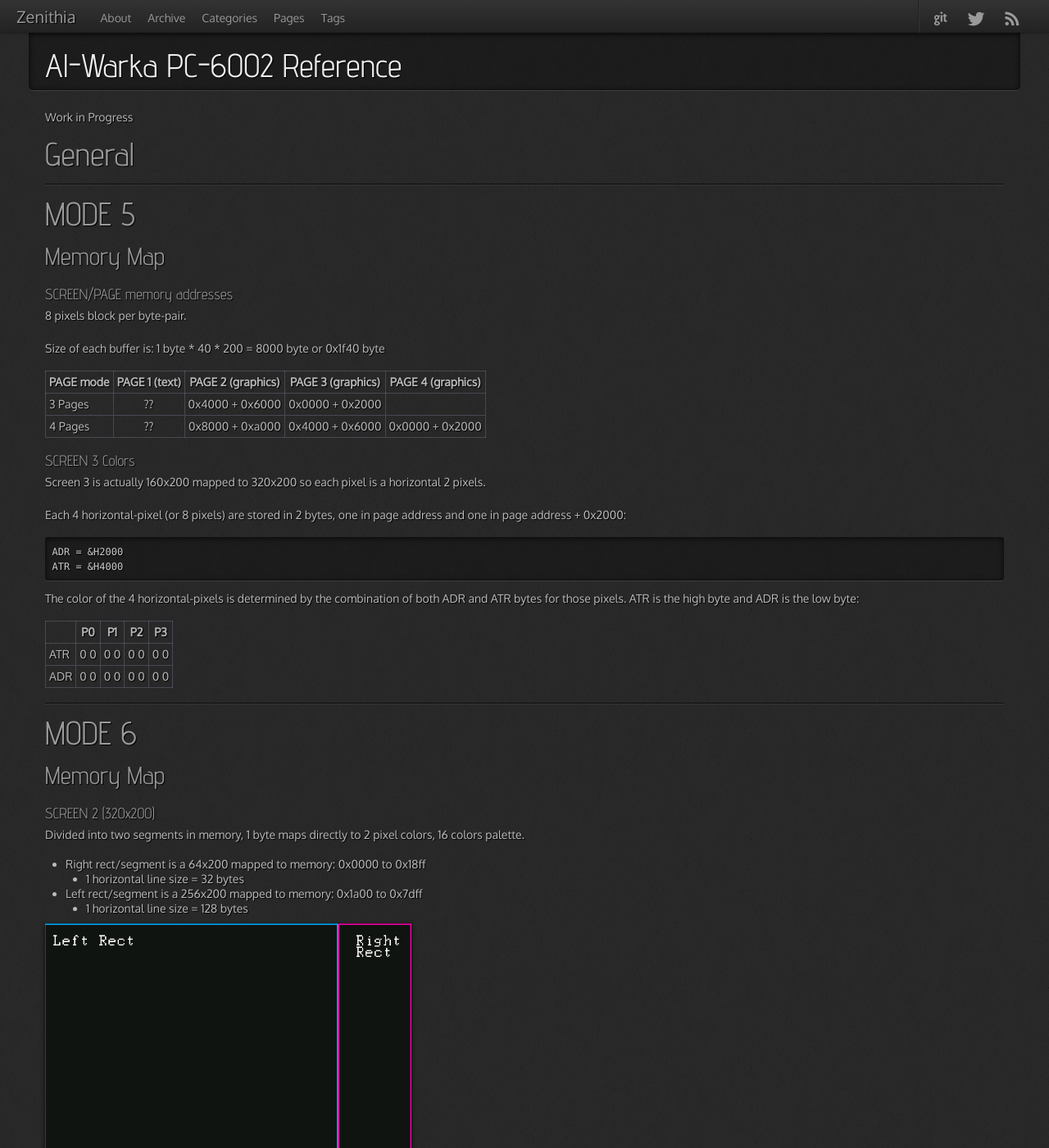
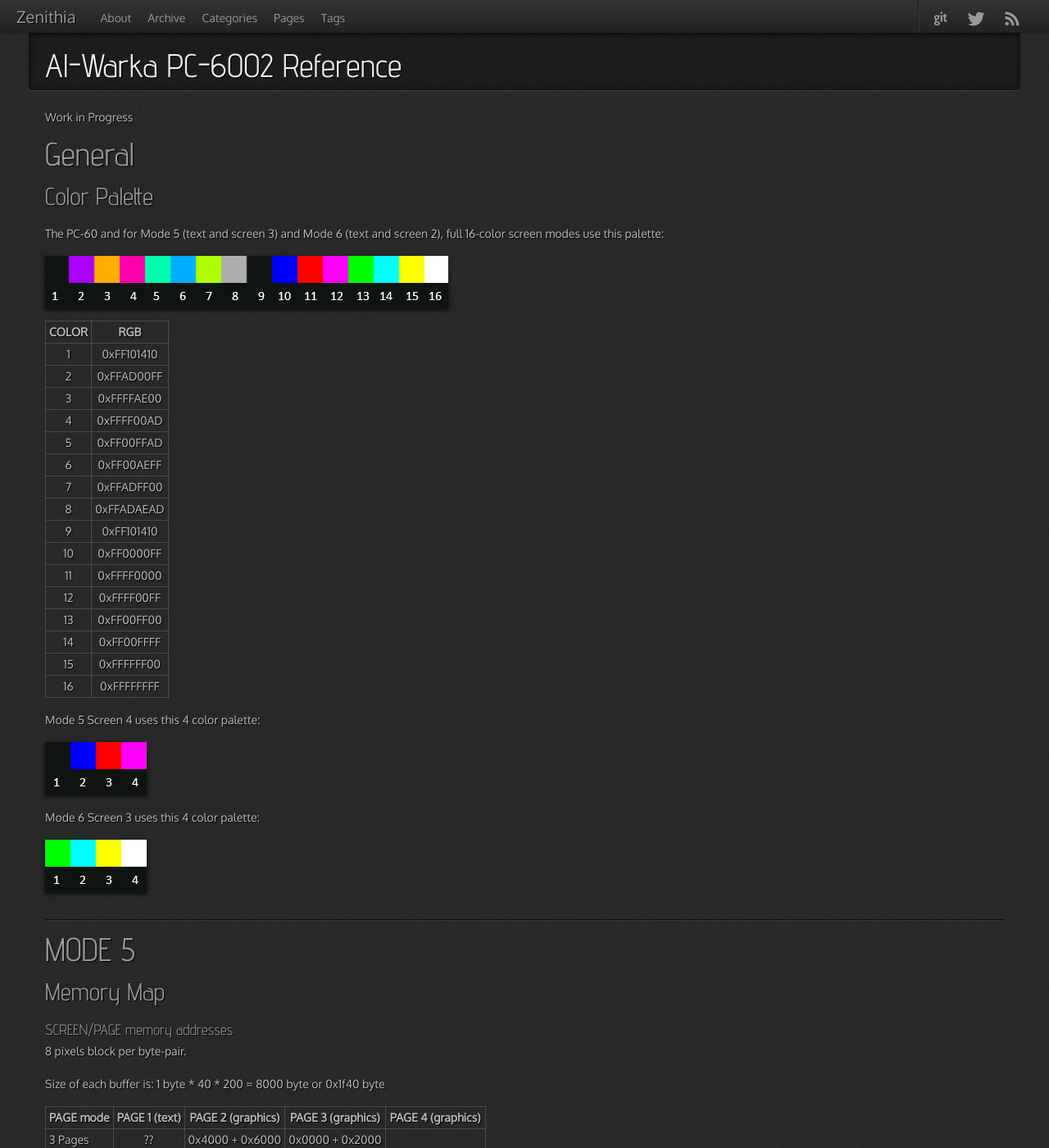
Before and after one commit to Salwan/salwan.github.io, a Jekyll site: the page built from pages/pc6002.md, in a window 1280 px wide and 1400 px high. Shown: the whole window at 82% size. Built offline with Jekyll 4.4.1, drawn with Linux system fonts in a browser that asks for light colours; nearby versions of some CDN libraries.

Commit message:
Added color details to reference

```diff
--- a/pages/pc6002.md
+++ b/pages/pc6002.md
@@ -7,11 +7,47 @@ description: ""
 
 [mode6screen2_rects_gif]: {{site.baseurl}}assets/photos/pc6002/mode6screen2_rects.gif
 [mode6screen3_rects_gif]: {{site.baseurl}}assets/photos/pc6002/mode6screen3_rects.gif
+[colorpalette]: {{site.baseurl}}assets/photos/pc6002/pc60_palette_numbers.gif
+[colorpalette_m5s4]: {{site.baseurl}}assets/photos/pc6002/pc60_palette_m5s4.gif
+[colorpalette_m6s3]: {{site.baseurl}}assets/photos/pc6002/pc60_palette_m6s3.gif
 
 Work in Progress
 
 # General
 {: #general}
+
+## Color Palette
+
+The PC-60 and for Mode 5 (text and screen 3) and Mode 6 (text and screen 2), full 16-color screen modes use this palette:
+
+![colorpalette]
+
+**COLOR**|**RGB**
+:-----:|:-----:
+1|0xFF101410
+2|0xFFAD00FF
+3|0xFFFFAE00
+4|0xFFFF00AD
+5|0xFF00FFAD
+6|0xFF00AEFF
+7|0xFFADFF00
+8|0xFFADAEAD
+9|0xFF101410
+10|0xFF0000FF
+11|0xFFFF0000
+12|0xFFFF00FF
+13|0xFF00FF00
+14|0xFF00FFFF
+15|0xFFFFFF00
+16|0xFFFFFFFF
+
+Mode 5 Screen 4 uses this 4 color palette:
+
+![colorpalette_m5s4]
+
+Mode 6 Screen 3 uses this 4 color palette:
+
+![colorpalette_m6s3]
 
 --------------------------
 
@@ -19,6 +55,7 @@ Work in Progress
 {: #mode5}
 
 ## Memory Map
+{:# #mode5memmap}
 
 ### SCREEN/PAGE memory addresses
 
@@ -57,6 +94,7 @@ The color of the 4 horizontal-pixels is determined by the combination of both AD
 {: #mode6}
 
 ## Memory Map
+{:# #mode5memmap}
 
 ### SCREEN 2 (320x200)
 
```
Also changed, not shown: assets/photos/pc6002/pc60_palette_m5s4.gif (added), assets/photos/pc6002/pc60_palette_m6s3.gif (added), assets/photos/pc6002/pc60_palette_numbers.gif (added).
